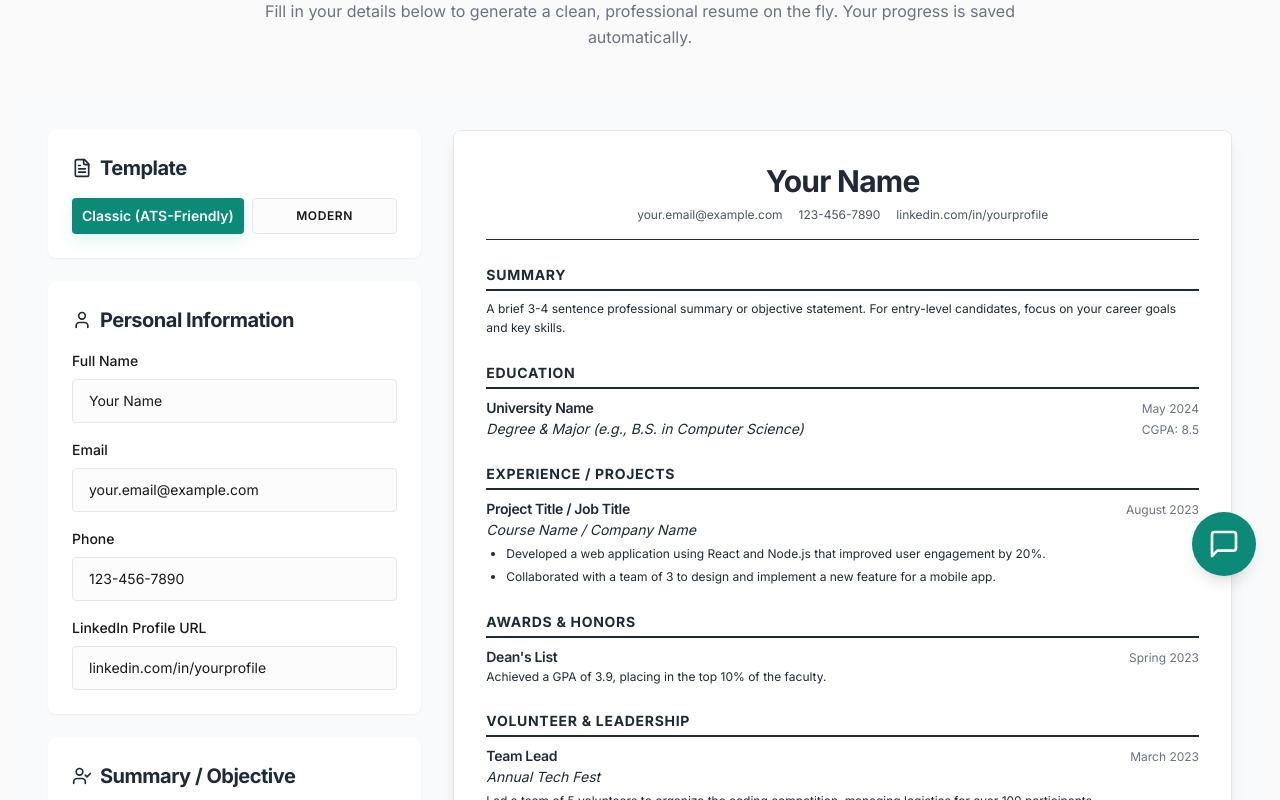
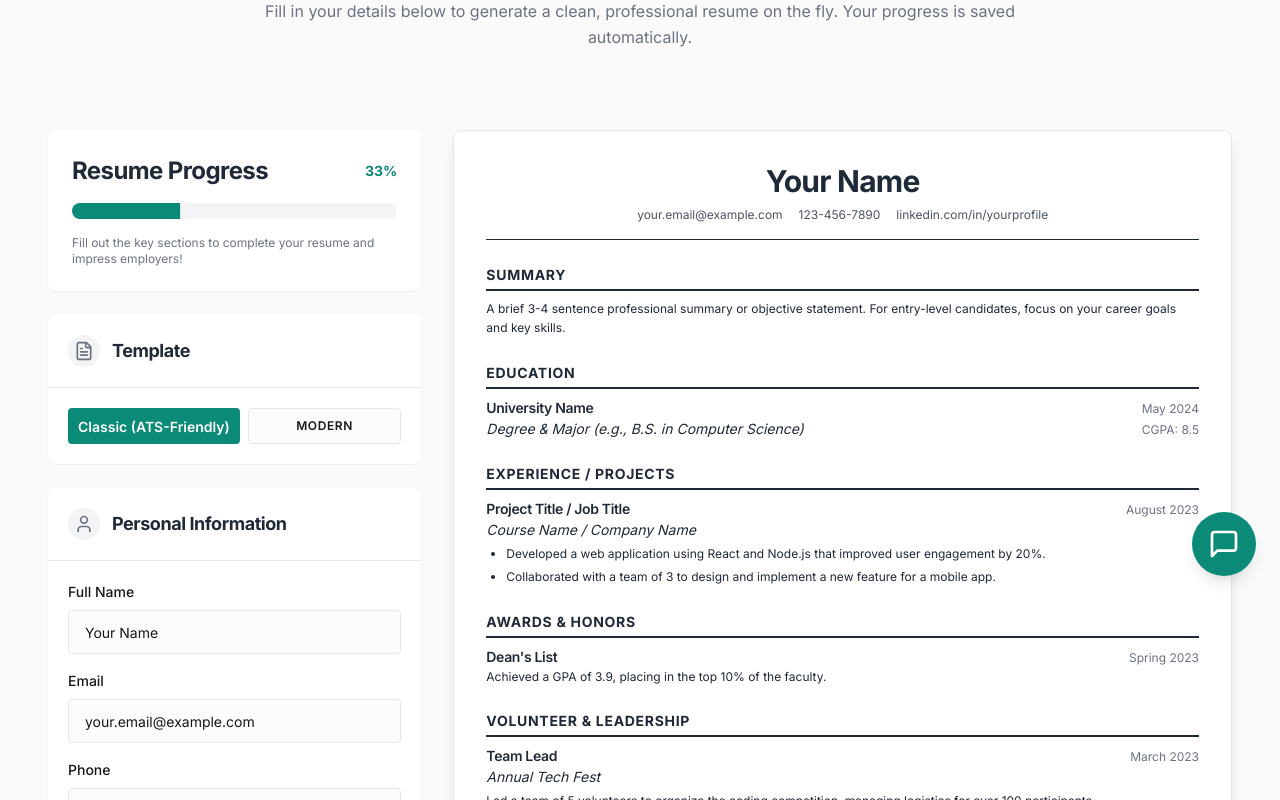
Before and after one commit to kautkarg/spruce-nep, a Next.js app: page /resume-builder in a window 1280 px wide. Shown: the part 200-1000 px from the top of the page. Built offline with nearby package versions, Linux system fonts and the light colour scheme.

Commit message:
Optimize uI experience for better user experiece and they should feel mo

```diff
--- a/src/components/resume-builder/ResumeBuilder.tsx
+++ b/src/components/resume-builder/ResumeBuilder.tsx
@@ -1,4 +1,3 @@
-
 
 "use client";
 
@@ -9,11 +8,12 @@ import { z } from "zod";
 import { Button } from "@/components/ui/button";
 import { Input } from "@/components/ui/input";
 import { Textarea } from "@/components/ui/textarea";
-import { PlusCircle, Trash2, Printer, Mail, Phone, Linkedin, User, FileText, Award, UserCheck, HeartHandshake, GraduationCap, Briefcase } from "lucide-react";
+import { PlusCircle, Trash2, Printer, User, FileText, Award, UserCheck, HeartHandshake, GraduationCap, Briefcase, CheckCircle } from "lucide-react";
 import { cn } from '@/lib/utils';
 import { Form, FormControl, FormField, FormItem, FormLabel, FormMessage } from '@/components/ui/form';
 import { Select, SelectContent, SelectItem, SelectTrigger, SelectValue } from '@/components/ui/select';
 import { MonthYearPicker } from './MonthYearPicker';
+import { Progress } from '../ui/progress';
 
 // --- Zod Schema for Validation ---
 const personalInfoSchema = z.object({
@@ -124,16 +124,19 @@ const defaultValues: ResumeFormValues = {
 };
 
 // --- Reusable Components ---
-
-const Section = ({ title, icon: Icon, children }: { title: string, icon: React.ElementType, children: React.ReactNode }) => (
-  <div className="bg-white p-6 rounded-lg shadow-sm">
-    <h3 className="text-xl font-bold mb-4 flex items-center gap-2 text-gray-800">
-      <Icon className="h-5 w-5" />
-      {title}
-    </h3>
-    <div className="space-y-4">{children}</div>
-  </div>
-);
+const Section = ({ title, icon: Icon, children, isComplete }: { title: string, icon: React.ElementType, children: React.ReactNode, isComplete?: boolean }) => (
+    <div className={cn("bg-white rounded-lg shadow-sm transition-all", isComplete && "bg-green-50 border-green-200 border")}>
+      <div className="p-5 border-b border-border">
+        <h3 className="text-lg font-bold flex items-center gap-3 text-gray-800">
+          <div className={cn("w-8 h-8 rounded-full flex items-center justify-center transition-colors", isComplete ? "bg-green-100 text-green-600" : "bg-gray-100 text-gray-500")}>
+            {isComplete ? <CheckCircle className="h-5 w-5" /> : <Icon className="h-5 w-5" />}
+          </div>
+          {title}
+        </h3>
+      </div>
+      <div className="p-5 space-y-4">{children}</div>
+    </div>
+  );
 
 type FieldConfig = {
     key: string;
@@ -328,7 +331,7 @@ export function ResumeBuilder() {
 
     const hasContent = (arr: any[] | undefined | string, key?: string) => {
         if (!arr) return false;
-        if (typeof arr === 'string') return arr.trim() !== '';
+        if (typeof arr === 'string') return arr.trim() !== '' && arr.trim() !== defaultValues[arr as keyof typeof defaultValues];
         if (arr.length === 0) return false;
         if (!key) return arr.some(item => item);
         return arr.some(item => item && (typeof item[key] === 'string' && item[key].trim() !== ''));
@@ -339,6 +342,44 @@ export function ResumeBuilder() {
       return achievements.split('\n').filter(line => line.trim() !== '');
     }
 
+    const calculateProgress = () => {
+        const sections = [
+            hasContent(resumeData.personal.name) && resumeData.personal.name !== defaultValues.personal.name,
+            hasContent(resumeData.personal.email) && resumeData.personal.email !== defaultValues.personal.email,
+            hasContent(resumeData.summary) && resumeData.summary !== defaultValues.summary,
+            hasContent(resumeData.education, 'school'),
+            hasContent(resumeData.experience, 'title'),
+            hasContent(resumeData.skills) && resumeData.skills !== defaultValues.skills,
+        ];
+        const completedCount = sections.filter(Boolean).length;
+        return (completedCount / sections.length) * 100;
+      };
+
+    const progress = calculateProgress();
+
+    const checkSectionComplete = (sectionName: keyof ResumeFormValues) => {
+        switch (sectionName) {
+            case 'personal':
+                return hasContent(resumeData.personal.name) && resumeData.personal.name !== defaultValues.personal.name && hasContent(resumeData.personal.email) && resumeData.personal.email !== defaultValues.personal.email;
+            case 'summary':
+                return hasContent(resumeData.summary) && resumeData.summary !== defaultValues.summary;
+            case 'education':
+                return hasContent(resumeData.education, 'school');
+            case 'experience':
+                return hasContent(resumeData.experience, 'title');
+             case 'skills':
+                return hasContent(resumeData.skills) && resumeData.skills !== defaultValues.skills;
+            case 'awards':
+                return hasContent(resumeData.awards, 'name');
+            case 'volunteering':
+                return hasContent(resumeData.volunteering, 'role');
+            case 'certifications':
+                return hasContent(resumeData.certifications, 'name');
+            default:
+                return false;
+        }
+    }
+
     const ResumeContent = (
         <>
             {template === 'classic' && (
@@ -346,37 +387,37 @@ export function ResumeBuilder() {
                     <div className="text-center mb-6 border-b border-gray-800 pb-4">
                         <h1 className="text-3xl font-bold tracking-tight text-gray-800">{resumeData.personal?.name}</h1>
                         {(hasContent(resumeData.personal?.email) || hasContent(resumeData.personal?.phone) || hasContent(resumeData.personal?.linkedin)) && (
-                            <div className="flex justify-center items-center gap-x-4 gap-y-1 text-xs text-gray-600 mt-2 flex-wrap">
-                                {hasContent(resumeData.personal.email) && <div className="flex items-center">{resumeData.personal.email}</div>}
-                                {hasContent(resumeData.personal.phone) && <div className="flex items-center">{resumeData.personal.phone}</div>}
-                                {hasContent(resumeData.personal.linkedin) && <div className="flex items-center">{resumeData.personal.linkedin}</div>}
+                             <div className="flex justify-center items-center gap-x-4 gap-y-1 text-xs text-gray-600 mt-2 flex-wrap">
+                                {hasContent(resumeData.personal.email) && <div className="flex items-center gap-1.5">{resumeData.personal.email}</div>}
+                                {hasContent(resumeData.personal.phone) && <div className="flex items-center gap-1.5">{resumeData.personal.phone}</div>}
+                                {hasContent(resumeData.personal.linkedin) && <div className="flex items-center gap-1.5">{resumeData.personal.linkedin}</div>}
                             </div>
                         )}
                     </div>
 
-                    {hasContent(resumeData.summary) && <div className="mb-6"><h2 className="text-sm font-bold uppercase tracking-wider text-gray-800 border-b-2 border-gray-800 pb-1 mb-2 flex items-center">Summary</h2><p className="text-xs leading-relaxed">{resumeData.summary}</p></div>}
+                    {hasContent(resumeData.summary) && <div className="mb-6"><h2 className="text-sm font-bold uppercase tracking-wider text-gray-800 border-b-2 border-gray-800 pb-1 mb-2 flex items-center gap-2">Summary</h2><p className="text-xs leading-relaxed">{resumeData.summary}</p></div>}
 
-                    {hasContent(resumeData.education, 'school') && <div className="mb-6"><h2 className="text-sm font-bold uppercase tracking-wider text-gray-800 border-b-2 border-gray-800 pb-1 mb-2 flex items-center">Education</h2>{resumeData.education?.map((edu, index) => edu.school && (
+                    {hasContent(resumeData.education, 'school') && <div className="mb-6"><h2 className="text-sm font-bold uppercase tracking-wider text-gray-800 border-b-2 border-gray-800 pb-1 mb-2 flex items-center gap-2">Education</h2>{resumeData.education?.map((edu, index) => edu.school && (
                         <div key={index} className="mb-2"><div className="flex justify-between items-baseline"><h3 className="text-sm font-semibold text-gray-800">{edu.school}</h3><p className="text-xs text-gray-500">{edu.date}</p></div><div className="flex justify-between items-baseline"><p className="text-sm italic">{edu.degree}</p>{edu.scoreValue && edu.scoreType && <p className="text-xs text-gray-500">{edu.scoreType}: {edu.scoreValue}{edu.scoreType === 'Percentage' ? '%' : ''}</p>}</div></div>
                     ))}</div>}
 
-                    {hasContent(resumeData.experience, 'title') && <div className="mb-6"><h2 className="text-sm font-bold uppercase tracking-wider text-gray-800 border-b-2 border-gray-800 pb-1 mb-2 flex items-center">Experience / Projects</h2>{resumeData.experience?.map((exp, index) => exp.title && (
+                    {hasContent(resumeData.experience, 'title') && <div className="mb-6"><h2 className="text-sm font-bold uppercase tracking-wider text-gray-800 border-b-2 border-gray-800 pb-1 mb-2 flex items-center gap-2">Experience / Projects</h2>{resumeData.experience?.map((exp, index) => exp.title && (
                         <div key={index} className="mb-3"><div className="flex justify-between items-baseline"><h3 className="text-sm font-semibold text-gray-800">{exp.title}</h3><p className="text-xs text-gray-500">{exp.dates}</p></div><p className="text-sm italic mb-1">{exp.organization}</p>{hasContent(getAchievements(exp.achievements)) && <ul className="list-disc list-outside pl-5 space-y-1">{getAchievements(exp.achievements).map((ach, i) => ach && <li key={i} className="text-xs leading-relaxed">{ach}</li>)}</ul>}</div>
                     ))}</div>}
 
-                    {hasContent(resumeData.awards, 'name') && <div className="mb-6"><h2 className="text-sm font-bold uppercase tracking-wider text-gray-800 border-b-2 border-gray-800 pb-1 mb-2 flex items-center">Awards & Honors</h2>{resumeData.awards?.map((award, index) => award.name && (
+                    {hasContent(resumeData.awards, 'name') && <div className="mb-6"><h2 className="text-sm font-bold uppercase tracking-wider text-gray-800 border-b-2 border-gray-800 pb-1 mb-2 flex items-center gap-2">Awards & Honors</h2>{resumeData.awards?.map((award, index) => award.name && (
                         <div key={index} className="mb-2"><div className="flex justify-between items-baseline"><h3 className="text-sm font-semibold text-gray-800">{award.name}</h3>{award.date && <p className="text-xs text-gray-500">{award.date}</p>}</div>{award.description && <p className="text-xs leading-relaxed">{award.description}</p>}</div>
                     ))}</div>}
 
-                    {hasContent(resumeData.volunteering, 'role') && <div className="mb-6"><h2 className="text-sm font-bold uppercase tracking-wider text-gray-800 border-b-2 border-gray-800 pb-1 mb-2 flex items-center">Volunteer & Leadership</h2>{resumeData.volunteering?.map((item, index) => item.role && (
+                    {hasContent(resumeData.volunteering, 'role') && <div className="mb-6"><h2 className="text-sm font-bold uppercase tracking-wider text-gray-800 border-b-2 border-gray-800 pb-1 mb-2 flex items-center gap-2">Volunteer & Leadership</h2>{resumeData.volunteering?.map((item, index) => item.role && (
                         <div key={index} className="mb-3"><div className="flex justify-between items-baseline"><h3 className="text-sm font-semibold text-gray-800">{item.role}</h3><p className="text-xs text-gray-500">{item.dates}</p></div><p className="text-sm italic mb-1">{item.organization}</p>{item.description && <p className="text-xs leading-relaxed">{item.description}</p>}</div>
                     ))}</div>}
 
-                    {hasContent(resumeData.certifications, 'name') && <div className="mb-6"><h2 className="text-sm font-bold uppercase tracking-wider text-gray-800 border-b-2 border-gray-800 pb-1 mb-2 flex items-center">Certifications</h2>{resumeData.certifications?.map((cert, index) => cert.name && (
+                    {hasContent(resumeData.certifications, 'name') && <div className="mb-6"><h2 className="text-sm font-bold uppercase tracking-wider text-gray-800 border-b-2 border-gray-800 pb-1 mb-2 flex items-center gap-2">Certifications</h2>{resumeData.certifications?.map((cert, index) => cert.name && (
                         <div key={index} className="mb-2"><div className="flex justify-between items-baseline"><h3 className="text-sm font-semibold text-gray-800">{cert.name}</h3><p className="text-xs text-gray-500">{cert.date}</p></div><p className="text-sm italic">{cert.issuer}</p></div>
                     ))}</div>}
 
-                    {hasContent(resumeData.skills) && <div><h2 className="text-sm font-bold uppercase tracking-wider text-gray-800 border-b-2 border-gray-800 pb-1 mb-2 flex items-center">Skills</h2><div className="flex flex-wrap gap-2 mt-2">{typeof resumeData.skills === 'string' && resumeData.skills.split(',').map((skill, index) => skill.trim() && (<span key={index} className="bg-gray-200 text-gray-800 text-xs font-medium px-2 py-1 rounded">{skill.trim()}</span>))}</div></div>}
+                    {hasContent(resumeData.skills) && <div><h2 className="text-sm font-bold uppercase tracking-wider text-gray-800 border-b-2 border-gray-800 pb-1 mb-2 flex items-center gap-2">Skills</h2><div className="flex flex-wrap gap-2 mt-2">{typeof resumeData.skills === 'string' && resumeData.skills.split(',').map((skill, index) => skill.trim() && (<span key={index} className="bg-gray-200 text-gray-800 text-xs font-medium px-2 py-1 rounded">{skill.trim()}</span>))}</div></div>}
                 </>
             )}
 
@@ -397,9 +438,9 @@ export function ResumeBuilder() {
                         </div>
                         <div className="w-1/3 bg-gray-100 p-6 rounded-md -my-8 -mr-8">
                             {(hasContent(resumeData.personal?.email) || hasContent(resumeData.personal?.phone) || hasContent(resumeData.personal?.linkedin)) && <div className="mb-6"><h2 className="text-sm font-bold uppercase tracking-wider text-gray-600 border-b border-gray-300 pb-1 mb-3">Contact</h2><div className="space-y-2 text-xs text-gray-700">
-                                    {hasContent(resumeData.personal.email) && <div className="flex items-center"><span>{resumeData.personal.email}</span></div>}
-                                    {hasContent(resumeData.personal.phone) && <div className="flex items-center"><span>{resumeData.personal.phone}</span></div>}
-                                    {hasContent(resumeData.personal.linkedin) && <div className="flex items-center"><span>{resumeData.personal.linkedin}</span></div>}
+                                    {hasContent(resumeData.personal.email) && <div className="flex items-center gap-2"><span>{resumeData.personal.email}</span></div>}
+                                    {hasContent(resumeData.personal.phone) && <div className="flex items-center gap-2"><span>{resumeData.personal.phone}</span></div>}
+                                    {hasContent(resumeData.personal.linkedin) && <div className="flex items-center gap-2"><span>{resumeData.personal.linkedin}</span></div>}
                             </div></div>}
 
                             {hasContent(resumeData.skills) && <div className="mb-6"><h2 className="text-sm font-bold uppercase tracking-wider text-gray-600 border-b border-gray-300 pb-1 mb-3">Skills</h2><div className="flex flex-wrap gap-1.5 mt-2">{typeof resumeData.skills === 'string' && resumeData.skills.split(',').map((skill, index) => skill.trim() && (<span key={index} className="bg-primary/10 text-primary text-xs font-medium px-2 py-1 rounded">{skill.trim()}</span>))}</div></div>}
@@ -428,12 +469,21 @@ export function ResumeBuilder() {
                 <div className="grid grid-cols-1 lg:grid-cols-12 gap-8">
                     <div className="lg:col-span-5 xl:col-span-4 space-y-6">
 
+                        <div className='bg-white p-6 rounded-lg shadow-sm space-y-4'>
+                            <div className='flex justify-between items-center'>
+                                <h3 className='font-bold text-gray-800'>Resume Progress</h3>
+                                <span className='text-sm font-bold text-primary'>{Math.round(progress)}%</span>
+                            </div>
+                            <Progress value={progress} />
+                            <p className='text-xs text-muted-foreground'>Fill out the key sections to complete your resume and impress employers!</p>
+                        </div>
+
                         <Section title="Template" icon={FileText}>
                             <div className="flex gap-2">
-                                <Button variant={template === 'classic' ? 'default' : 'outline'} onClick={() => setTemplate('classic')} className="flex-1">
+                                <Button variant={template === 'classic' ? 'primary' : 'outline'} onClick={() => setTemplate('classic')} className="flex-1">
                                     Classic (ATS-Friendly)
                                 </Button>
-                                <Button variant={template === 'modern' ? 'default' : 'outline'} onClick={() => setTemplate('modern')} className="flex-1">
+                                <Button variant={template === 'modern' ? 'primary' : 'outline'} onClick={() => setTemplate('modern')} className="flex-1">
                                     Modern
                                 </Button>
                             </div>
@@ -442,38 +492,38 @@ export function ResumeBuilder() {
                         <FormProvider {...form}>
                             <Form {...form}>
                                 <form className="space-y-6">
-                                    <Section title="Personal Information" icon={User}>
+                                    <Section title="Personal Information" icon={User} isComplete={checkSectionComplete('personal')}>
                                         <FormField control={form.control} name="personal.name" render={({ field }) => (<FormItem><FormLabel>Full Name</FormLabel><FormControl><Input placeholder="Full Name" {...field} /></FormControl><FormMessage /></FormItem>)} />
                                         <FormField control={form.control} name="personal.email" render={({ field }) => (<FormItem><FormLabel>Email</FormLabel><FormControl><Input placeholder="Email" {...field} /></FormControl><FormMessage /></FormItem>)} />
                                         <FormField control={form.control} name="personal.phone" render={({ field }) => (<FormItem><FormLabel>Phone</FormLabel><FormControl><Input type="tel" placeholder="Phone" {...field} /></FormControl><FormMessage /></FormItem>)} />
                                         <FormField control={form.control} name="personal.linkedin" render={({ field }) => (<FormItem><FormLabel>LinkedIn Profile URL</FormLabel><FormControl><Input placeholder="LinkedIn Profile URL" {...field} /></FormControl><FormMessage /></FormItem>)} />
                                     </Section>
 
-                                    <Section title="Summary / Objective" icon={UserCheck}>
+                                    <Section title="Summary / Objective" icon={UserCheck} isComplete={checkSectionComplete('summary')}>
                                         <FormField control={form.control} name="summary" render={({ field }) => (<FormItem><FormControl><Textarea placeholder="A brief summary of your skills and career goals..." {...field} rows={4} /></FormControl><FormMessage /></FormItem>)} />
                                     </Section>
 
-                                    <Section title="Education" icon={GraduationCap}>
+                                    <Section title="Education" icon={GraduationCap} isComplete={checkSectionComplete('education')}>
                                         <EducationSection />
                                     </Section>
 
-                                    <Section title="Experience / Projects" icon={Briefcase}>
+                                    <Section title="Experience / Projects" icon={Briefcase} isComplete={checkSectionComplete('experience')}>
                                         <DynamicSection name="experience" title="Experience" newItem={{ title: "", organization: "", dates: null, achievements: "" }} />
                                     </Section>
 
-                                    <Section title="Awards & Honors" icon={Award}>
+                                    <Section title="Awards & Honors" icon={Award} isComplete={checkSectionComplete('awards')}>
                                         <DynamicSection name="awards" title="Award" newItem={{ name: "", date: null, description: "" }} />
                                     </Section>
 
-                                    <Section title="Volunteer & Leadership" icon={HeartHandshake}>
+                                    <Section title="Volunteer & Leadership" icon={HeartHandshake} isComplete={checkSectionComplete('volunteering')}>
                                         <DynamicSection name="volunteering" title="Activity" newItem={{ role: "", organization: "", dates: null, description: "" }} />
                                     </Section>
 
-                                    <Section title="Certifications" icon={Award}>
+                                    <Section title="Certifications" icon={Award} isComplete={checkSectionComplete('certifications')}>
                                          <DynamicSection name="certifications" title="Certification" newItem={{ name: "", issuer: "", date: null }} />
                                     </Section>
 
-                                    <Section title="Skills" icon={Briefcase}>
+                                    <Section title="Skills" icon={Briefcase} isComplete={checkSectionComplete('skills')}>
                                         <FormField control={form.control} name="skills" render={({ field }) => (<FormItem>
                                             <FormLabel>Skills (comma-separated)</FormLabel>
                                             <FormControl><Textarea placeholder="e.g., React, Python, Team Leadership" {...field} rows={3} /></FormControl>
@@ -482,8 +532,8 @@ export function ResumeBuilder() {
                                     </Section>
 
                                     <div className="space-y-4">
-                                        <Button onClick={handleDownload} type="button" className="w-full gap-2 bg-primary hover:bg-primary/90">
-                                            <Printer className="h-4 w-4" />
+                                        <Button onClick={handleDownload} type="button" size="lg" className="w-full gap-2 bg-primary hover:bg-primary/90 text-lg">
+                                            <Printer className="h-5 w-5" />
                                             Download as PDF
                                         </Button>
                                     </div>
```
